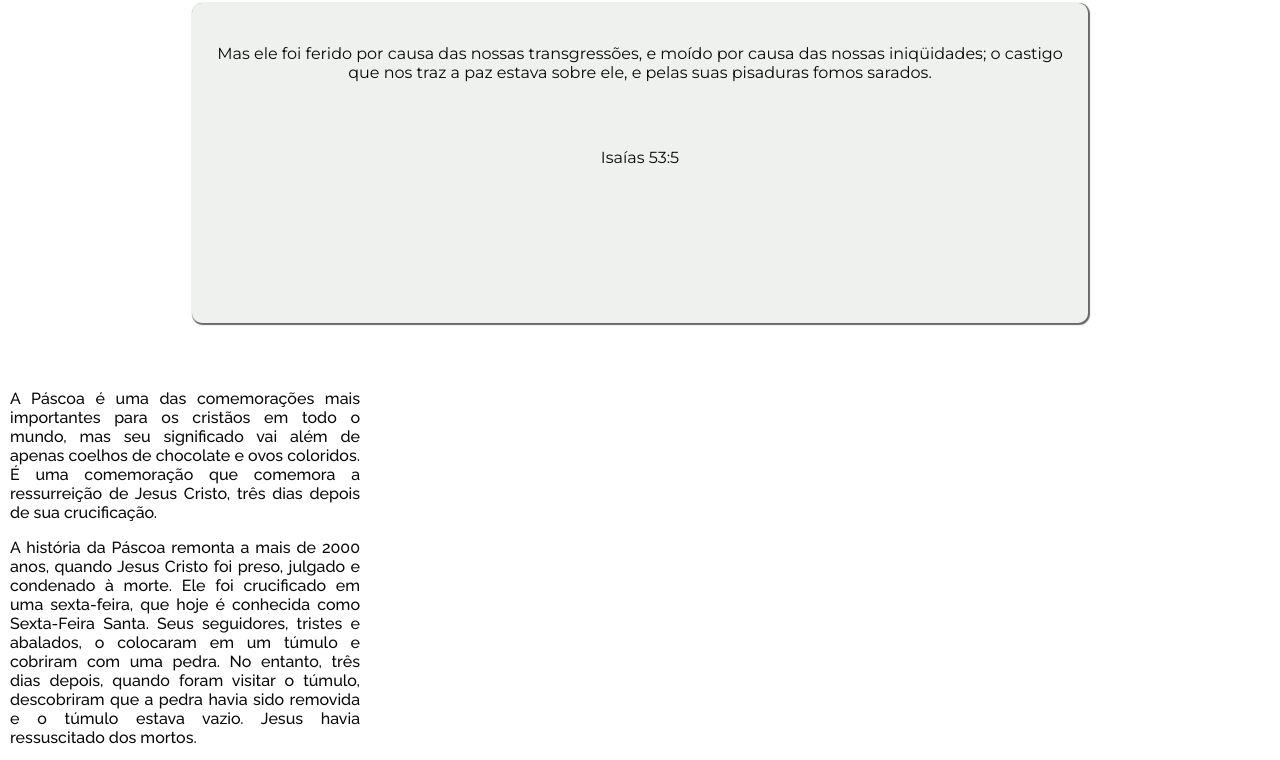
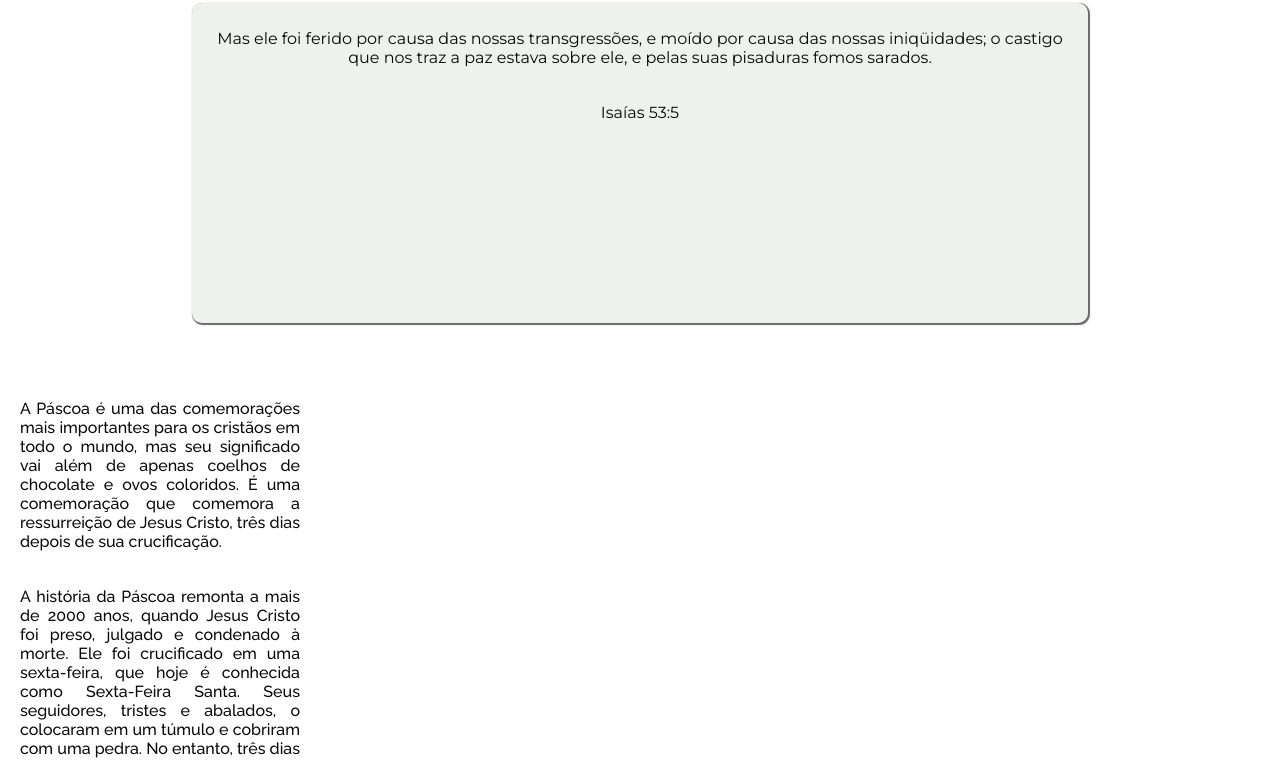
Before and after one commit to Alehandrosilva/pascoa, a plain HTML site: page index.html in a window 1280 px wide. Shown: the part 357-1117 px from the top of the page. Drawn offline with Linux system fonts and the light colour scheme.

Commit message:
ajuste03

```diff
--- a/index.html
+++ b/index.html
@@ -83,18 +83,19 @@
             text-align: center;
             font-family: 'montserrat';
             color: #080808;
-            padding: 25px;
+            padding: 10px;
         }
 
         section p{
             text-align: justify;
             font-family: 'raleway';
             color: #080808;
+            padding: 10px;
 
 
         }
         section{
-            max-width: 350px;
+            max-width: 300px;
             margin: 10px;
             display: block;
             position: absolute;
```
